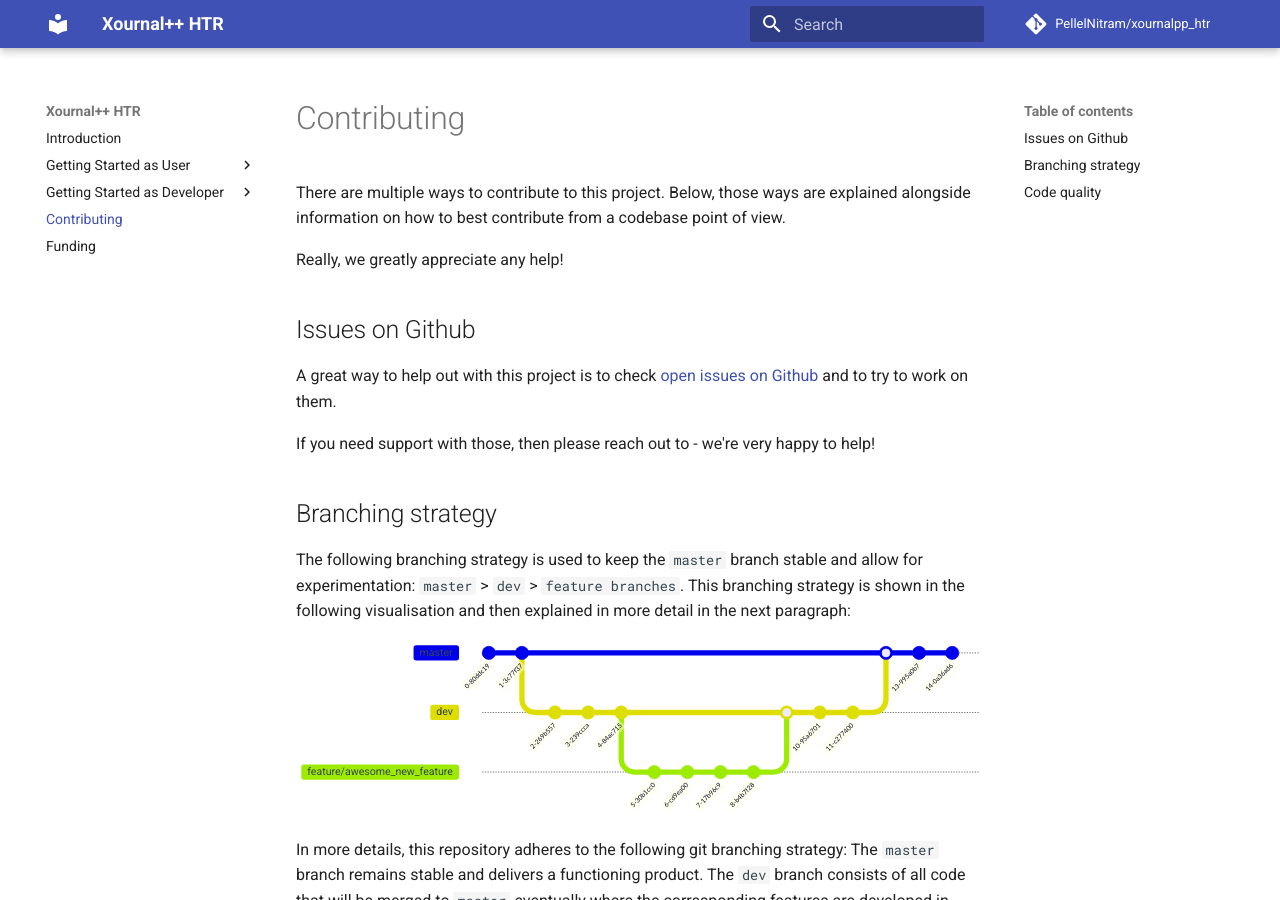
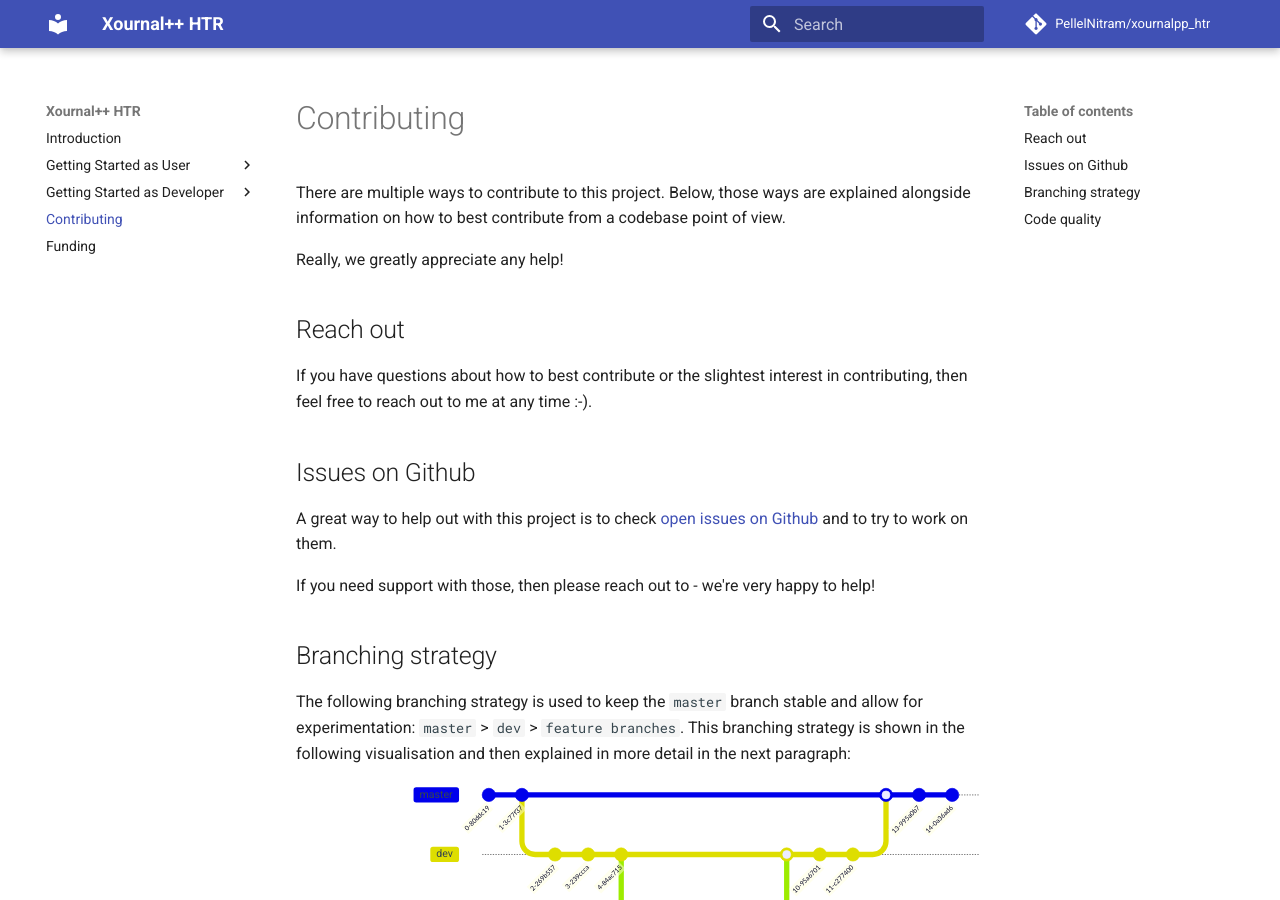
Before and after one commit to PellelNitram/xournalpp_htr, an MkDocs documentation site: the page built from docs/contributing.md, in a window 1280 px wide and 900 px high. Built offline with MkDocs 1.6.1 and Material for MkDocs 9.7.7, drawn with Linux system fonts in a browser that asks for light colours; comment, search, counter and statistics services are not loaded.

Commit message:
Work on contributing chapter of documentation.

```diff
--- a/docs/contributing.md
+++ b/docs/contributing.md
@@ -3,6 +3,11 @@
 There are multiple ways to contribute to this project. Below, those ways are explained alongside information on how to best contribute from a codebase point of view.
 
 Really, we greatly appreciate any help!
+
+## Reach out
+
+If you have questions about how to best contribute or the slightest
+interest in contributing, then feel free to reach out to me at any time :-).
 
 ## Issues on Github
 
```
